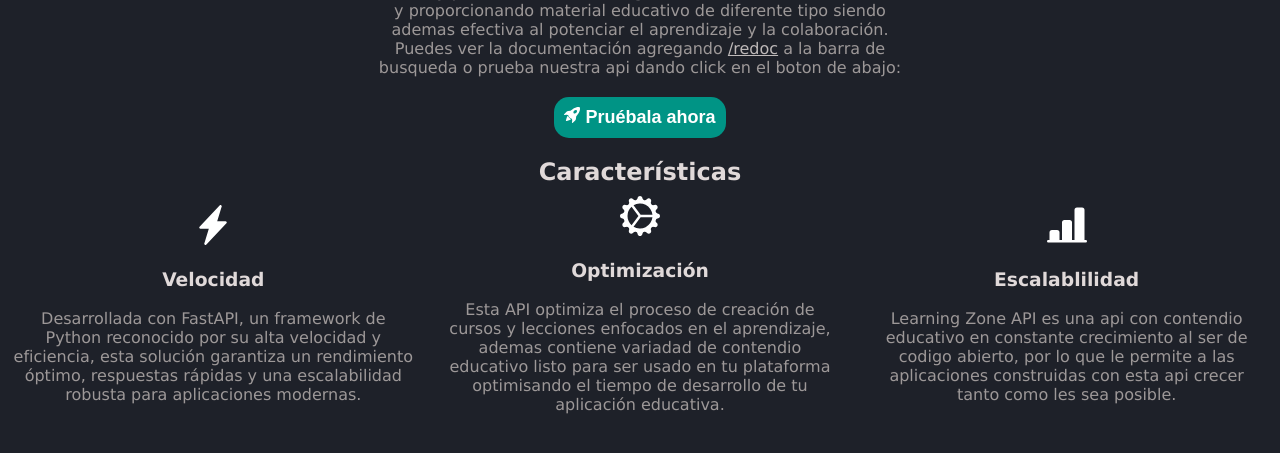
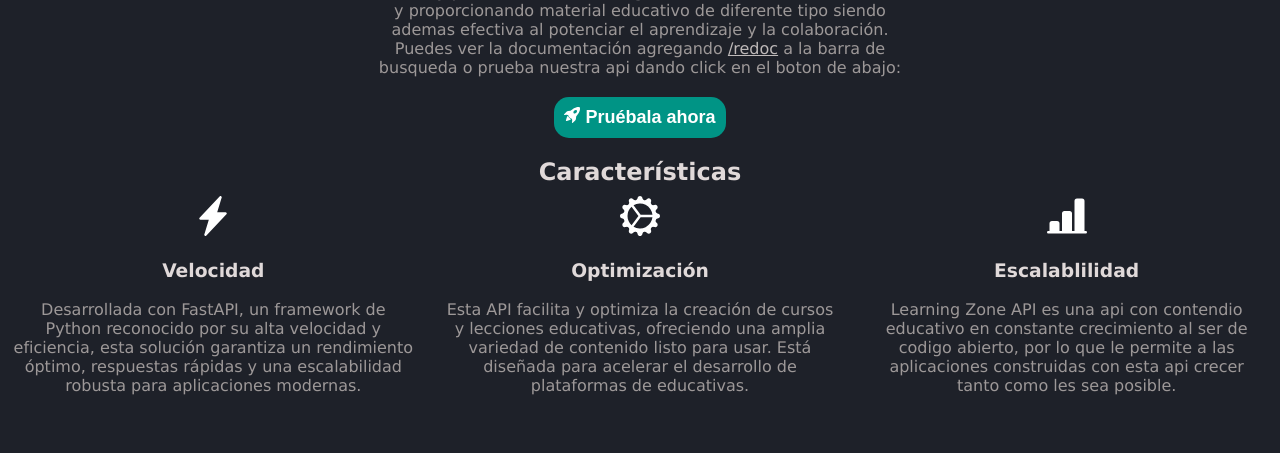
Before and after one commit to edierGuerra/learning-zone, a FastAPI app: page / in a window 1280 px wide. Shown: the part 225-678 px from the top of the page. Run offline with FastAPI, Linux system fonts and the light colour scheme; parts of the project's set-up code (start-up, migrations or seed data) failed here and were passed over; some web fonts are replaced.

Commit message:
refactor(backend): Mejora la estructura de la plantilla del backend

```diff
--- a/backend/static/styles/style.css
+++ b/backend/static/styles/style.css
@@ -8,6 +8,7 @@
 }
 p{
     color: #9d9898;
+    margin-bottom: 0;
 }
 /*Estilos para el header*/
 header{
--- a/backend/templates/index.html
+++ b/backend/templates/index.html
@@ -51,9 +51,8 @@
             </svg>
             <h3>Optimización</h3>
             <p>
-                Esta API optimiza el proceso de creación de cursos y lecciones enfocados en el aprendizaje,
-                ademas contiene variadad de contendio educativo listo para ser usado en tu plataforma
-                optimisando el tiempo de desarrollo de tu aplicación educativa.
+                Esta API facilita y optimiza la creación de cursos y lecciones educativas, ofreciendo una amplia variedad de
+                contenido listo para usar. Está diseñada para acelerar el desarrollo de plataformas de educativas.
             </p>
         </article>
         <article>
```
